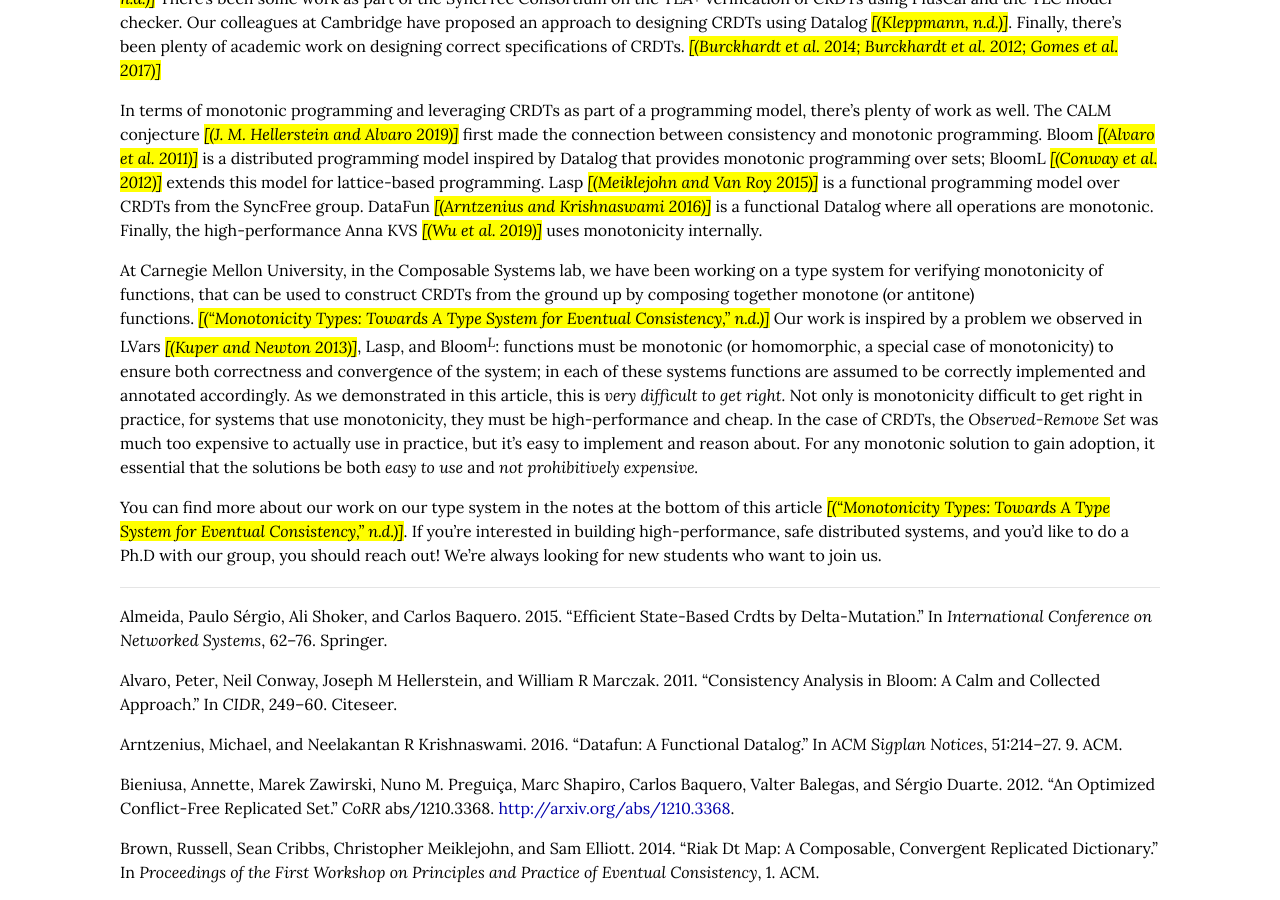
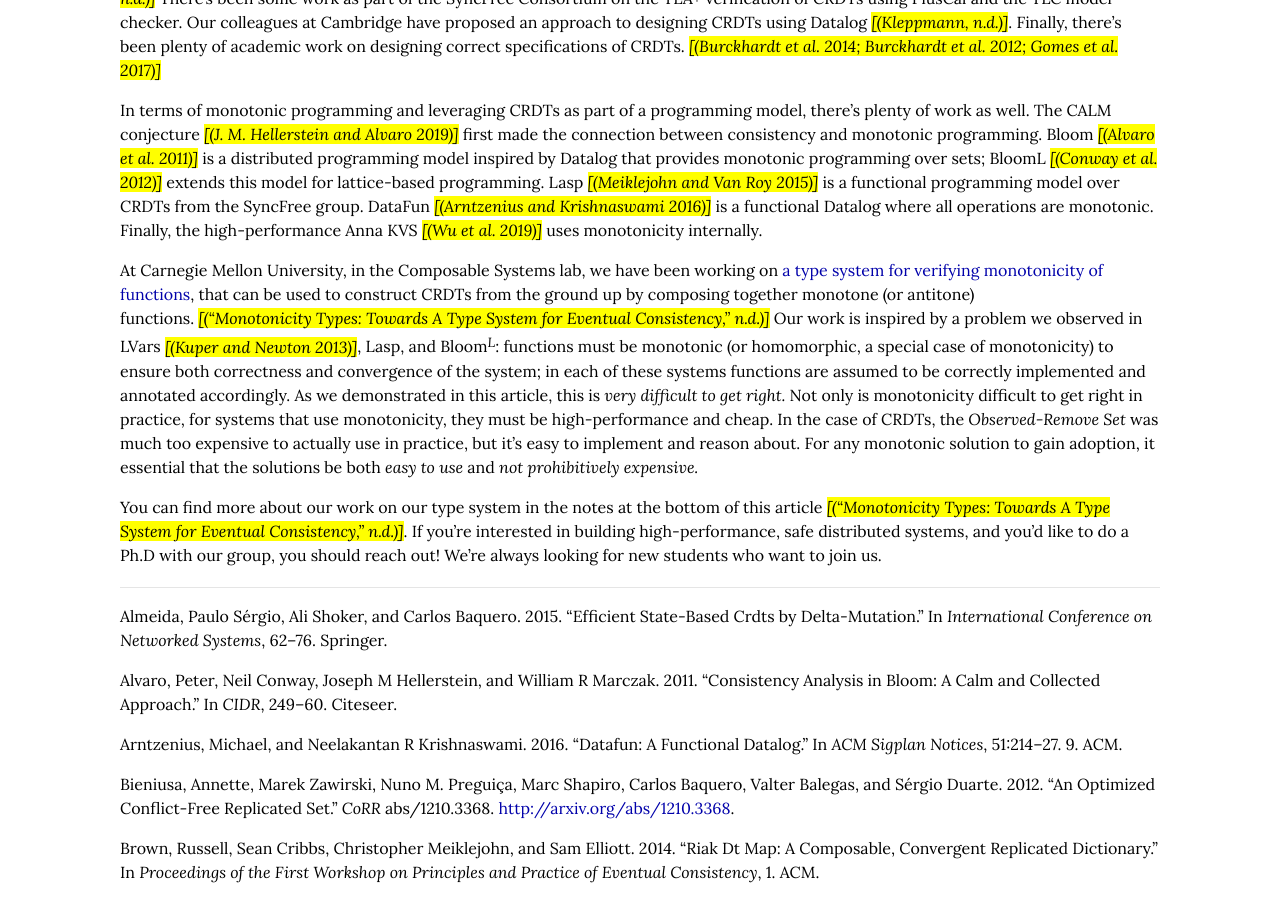
Before and after one commit to cmeiklejohn/cmeiklejohn.github.io, a Jekyll site: the page built from _posts/2019-03-08-monotonicity.markdown, in a window 1280 px wide and 900 px high, scrolled down 3122 px. Built offline with Jekyll 4.4.1, drawn with Linux system fonts in a browser that asks for light colours; some web fonts are replaced; some of the changed lines change nothing that is shown.

Commit message:
new post

```diff
--- a/_posts/2019-03-08-monotonicity.markdown
+++ b/_posts/2019-03-08-monotonicity.markdown
@@ -89,11 +89,17 @@
 </script>
 
 <p>This bug was reported by a user of Riak on GitHub and has quite interesting effects on a real system. Since a set with a deleted element will always be ordered before the set with the element present, the merge operation will never accept the object with the removed elements as its clock will always be dominated by the set with the elements present – in effect, <em>the system will believe it’s converged, without agreement from all replicas – and some nodes will never observe the removals because the operation will be ignored.</em></p>
+
 <h1 id="towards-safer-crdts-and-monotonic-programming">Towards Safer CRDTs (and Monotonic Programming!)</h1>
+
 <p>It’s very easy to get this stuff wrong. Since these bugs can be so difficult to find, work has gone into trying to make CRDTs, and systems that use CRDTs or similar properties, easier to develop and use in practice. There’s been some work done at Basho on driving a QuickCheck model to randomly try update and merge operations and ensure convergence on real implementations. <span class="citation">(“Riak DT source code repository,” n.d.)</span> There’s been some work as part of the SyncFree Consortium on the TLA+ verification of CRDTs using PlusCal and the TLC model checker. Our colleagues at Cambridge have proposed an approach to designing CRDTs using Datalog <span class="citation">(Kleppmann, n.d.)</span>. Finally, there’s been plenty of academic work on designing correct specifications of CRDTs. <span class="citation">(Burckhardt et al. 2014; Burckhardt et al. 2012; Gomes et al. 2017)</span></p>
+
 <p>In terms of monotonic programming and leveraging CRDTs as part of a programming model, there’s plenty of work as well. The CALM conjecture <span class="citation">(J. M. Hellerstein and Alvaro 2019)</span> first made the connection between consistency and monotonic programming. Bloom <span class="citation">(Alvaro et al. 2011)</span> is a distributed programming model inspired by Datalog that provides monotonic programming over sets; BloomL <span class="citation">(Conway et al. 2012)</span> extends this model for lattice-based programming. Lasp <span class="citation">(Meiklejohn and Van Roy 2015)</span> is a functional programming model over CRDTs from the SyncFree group. DataFun <span class="citation">(Arntzenius and Krishnaswami 2016)</span> is a functional Datalog where all operations are monotonic. Finally, the high-performance Anna KVS <span class="citation">(Wu et al. 2019)</span> uses monotonicity internally.</p>
-<p>At Carnegie Mellon University, in the Composable Systems lab, we have been working on a type system for verifying monotonicity of functions, that can be used to construct CRDTs from the ground up by composing together monotone (or antitone) functions. <span class="citation">(“Monotonicity Types: Towards A Type System for Eventual Consistency,” n.d.)</span> Our work is inspired by a problem we observed in LVars <span class="citation">(Kuper and Newton 2013)</span>, Lasp, and Bloom<span class="math inline"><em></em><sup><em>L</em></sup></span>: functions must be monotonic (or homomorphic, a special case of monotonicity) to ensure both correctness and convergence of the system; in each of these systems functions are assumed to be correctly implemented and annotated accordingly. As we demonstrated in this article, this is <em>very difficult to get right.</em> Not only is monotonicity difficult to get right in practice, for systems that use monotonicity, they must be high-performance and cheap. In the case of CRDTs, the <em>Observed-Remove Set</em> was much too expensive to actually use in practice, but it’s easy to implement and reason about. For any monotonic solution to gain adoption, it essential that the solutions be both <em>easy to use</em> and <em>not prohibitively expensive.</em></p>
+
+<p>At Carnegie Mellon University, in the Composable Systems lab, we have been working on <a href="http://prl.ccs.neu.edu/blog/2017/10/22/monotonicity-types-towards-a-type-system-for-eventual-consistency/">a type system for verifying monotonicity of functions</a>, that can be used to construct CRDTs from the ground up by composing together monotone (or antitone) functions. <span class="citation">(“Monotonicity Types: Towards A Type System for Eventual Consistency,” n.d.)</span> Our work is inspired by a problem we observed in LVars <span class="citation">(Kuper and Newton 2013)</span>, Lasp, and Bloom<span class="math inline"><em></em><sup><em>L</em></sup></span>: functions must be monotonic (or homomorphic, a special case of monotonicity) to ensure both correctness and convergence of the system; in each of these systems functions are assumed to be correctly implemented and annotated accordingly. As we demonstrated in this article, this is <em>very difficult to get right.</em> Not only is monotonicity difficult to get right in practice, for systems that use monotonicity, they must be high-performance and cheap. In the case of CRDTs, the <em>Observed-Remove Set</em> was much too expensive to actually use in practice, but it’s easy to implement and reason about. For any monotonic solution to gain adoption, it essential that the solutions be both <em>easy to use</em> and <em>not prohibitively expensive.</em></p>
+
 <p>You can find more about our work on our type system in the notes at the bottom of this article <span class="citation">(“Monotonicity Types: Towards A Type System for Eventual Consistency,” n.d.)</span>. If you’re interested in building high-performance, safe distributed systems, and you’d like to do a Ph.D with our group, you should reach out! We’re always looking for new students who want to join us.</p>
+
 <div id="refs" class="references">
 <div id="ref-almeida2015efficient">
 <p>Almeida, Paulo Sérgio, Ali Shoker, and Carlos Baquero. 2015. “Efficient State-Based Crdts by Delta-Mutation.” In <em>International Conference on Networked Systems</em>, 62–76. Springer.</p>
```
